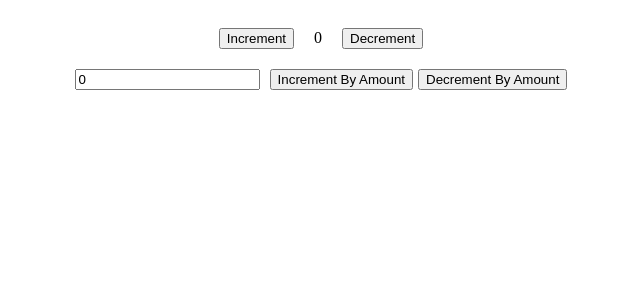
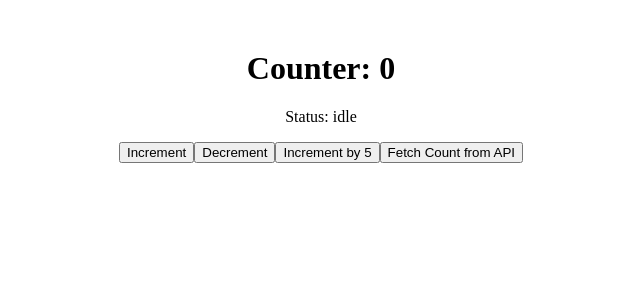
Before and after one commit to AnshulAgrawal999/my-redux-app, a React (Vite) app: page / in a window 1280 px wide. Shown: the top 300 px of the page, without its empty margins (319-959 px from the left). Built offline with nearby package versions, Linux system fonts and the light colour scheme.

Commit message:
simulate API call use createAsyncThunk add custom middleware

```diff
--- a/src/App.jsx
+++ b/src/App.jsx
@@ -1,63 +1,24 @@
-import { useState } from 'react';
-
+import React from 'react';
 import { useSelector, useDispatch } from 'react-redux';
-
-import { decrement, increment, incrementByAmount, decrementByAmount } from './features/counter/counterSlice';
+import { increment, decrement, incrementByAmount , fetchCountFromAPI } from './redux/counterSlice';
 
 function App() {
 
-  const count = useSelector( state => state.counter.value )  ;
+    const count = useSelector((state) => state.counter.value);
+    const status = useSelector((state) => state.counter.status);
+    const dispatch = useDispatch();
 
-  const dispatch = useDispatch()  ;
-
-  const [amount, setAmount] = useState(0)  ;
-
-  const handleAmountChange = (e) => {
-    setAmount(Number(e.target.value)); // Convert input to number
-  };
-
-  return (
-    <div>
-      <div style={{ margin: 'auto', textAlign: 'center', padding: '20px' }}>
-        <button
-          style={{ marginRight: '10px' }}
-          onClick={() => dispatch(increment())}
-        >
-          Increment
-        </button>
-        <span style={{ margin: '0 10px' }}>{count}</span>
-        <button
-          style={{ marginLeft: '10px' }}
-          onClick={() => dispatch(decrement())}
-        >
-          Decrement
-        </button>
-
-        <div style={{ marginTop: '20px' }}>
-          <input
-            type="number"
-            value={amount}
-            onChange={handleAmountChange}
-            placeholder="Enter amount"
-            style={{ marginRight: '10px' }}
-          />
-
-          <button
-            onClick={() => dispatch(incrementByAmount(amount))}
-            style={{ marginRight: '5px' }}
-          >
-            Increment By Amount
+    return (
+      <div style={{ textAlign: 'center', marginTop: '50px' }}>
+          <h1>Counter: {count}</h1>
+          <p>Status: {status}</p>
+          <button onClick={() => dispatch(increment())}>Increment</button>
+          <button onClick={() => dispatch(decrement())}>Decrement</button>
+          <button onClick={() => dispatch(incrementByAmount(5))}>Increment by 5</button>
+          <button onClick={() => dispatch(fetchCountFromAPI())}>
+              Fetch Count from API
           </button>
-
-          <button
-            onClick={() => dispatch(decrementByAmount(amount))}
-          >
-            Decrement By Amount
-          </button>
-
-        </div>
       </div>
-    </div>
   );
 }
 
--- a/src/app/store.js
+++ /dev/null
@@ -1,9 +0,0 @@
-import { configureStore } from '@reduxjs/toolkit'  ;
-
-import counterReducer from '../features/counter/counterSlice.js'  ;
-
-export default configureStore({
-  reducer: {
-    counter: counterReducer
-  }
-})
--- a/src/features/counter/counterSlice.js
+++ /dev/null
@@ -1,31 +0,0 @@
-import { createSlice } from '@reduxjs/toolkit'
-
-export const counterSlice = createSlice({
-  name: 'counter',
-  initialState: {
-    value: 0
-  },
-  reducers: {
-    increment: state => {
-      // Redux Toolkit allows us to write "mutating" logic in reducers. It
-      // doesn't actually mutate the state because it uses the Immer library,
-      // which detects changes to a "draft state" and produces a brand new
-      // immutable state based off those changes
-      state.value += 1
-    },
-    decrement: state => {
-      state.value -= 1
-    },
-    incrementByAmount: (state, action) => {
-      state.value += action.payload
-    },
-    decrementByAmount: (state, action) => {
-      state.value -= action.payload
-    }
-  }
-})
-
-// Action creators are generated for each case reducer function
-export const { increment, decrement, incrementByAmount , decrementByAmount } = counterSlice.actions
-
-export default counterSlice.reducer
--- a/src/main.jsx
+++ b/src/main.jsx
@@ -1,8 +1,10 @@
 import { createRoot } from 'react-dom/client'
 
 import App from './App.jsx'
-import store from './app/store.js'
+
 import { Provider } from 'react-redux'
+
+import store from './redux/store.js'
 
 createRoot(document.getElementById('root')).render(
   <Provider store={store}>
--- /dev/null
+++ b/src/redux/counterSlice.js
@@ -0,0 +1,54 @@
+import { createSlice , createAsyncThunk } from '@reduxjs/toolkit'
+
+
+// Simulated API call
+export const fetchCountFromAPI = createAsyncThunk(
+  'counter/fetchCount',
+  async () => {
+      const response = await new Promise((resolve) =>
+          setTimeout(() => resolve(10), 1000)
+      );
+      return response;
+  }
+);
+
+export const counterSlice = createSlice(
+{
+
+  name: 'counter',
+  initialState: {
+      value: 0,
+      status: 'idle', // 'idle' | 'loading' | 'succeeded' | 'failed'
+  },
+
+  reducers: {
+      increment: (state) => {
+          state.value += 1;
+      },
+      decrement: (state) => {
+          state.value -= 1;
+      },
+      incrementByAmount: (state, action) => {
+          state.value += action.payload;
+      },
+  },
+  extraReducers: (builder) => {
+    builder
+        .addCase(fetchCountFromAPI.pending, (state) => {
+            state.status = 'loading';
+        })
+        .addCase(fetchCountFromAPI.fulfilled, (state, action) => {
+            state.value = action.payload;
+            state.status = 'succeeded';
+        })
+        .addCase(fetchCountFromAPI.rejected, (state) => {
+            state.status = 'failed';
+        });
+    },
+}
+);
+
+// Action creators are generated for each case reducer function
+export const { increment, decrement, incrementByAmount } = counterSlice.actions;
+
+export default counterSlice.reducer;
--- /dev/null
+++ b/src/redux/store.js
@@ -0,0 +1,22 @@
+import { configureStore } from '@reduxjs/toolkit';
+
+import counterReducer from './counterSlice';
+
+
+const loggerMiddleware = (storeAPI) => (next) => (action) => {
+  console.log('Dispatching:', action);
+  const result = next(action);
+  console.log('Next state:', storeAPI.getState());
+  return result;
+};
+
+const store = configureStore({
+    reducer: {
+        counter: counterReducer,
+    },
+
+    middleware: (getDefaultMiddleware) =>
+      getDefaultMiddleware().concat(loggerMiddleware),
+});
+
+export default store;
```
